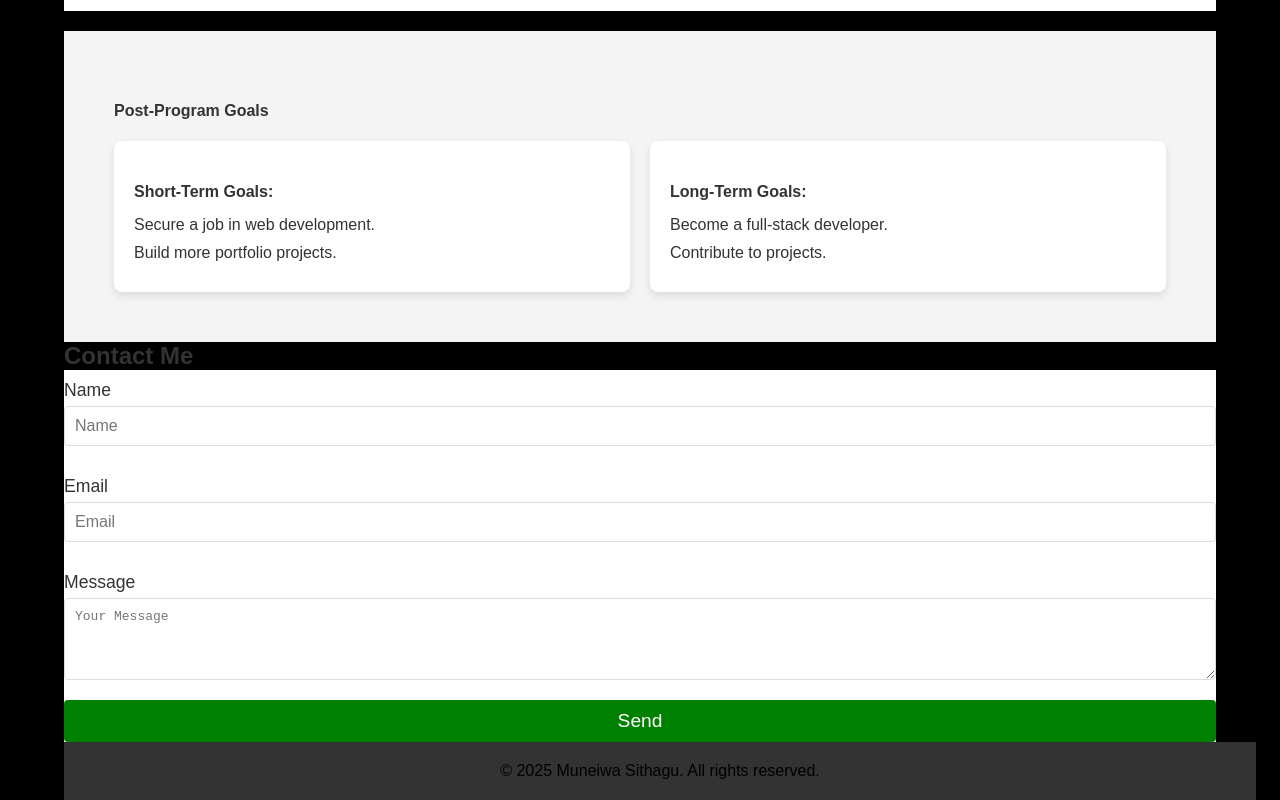
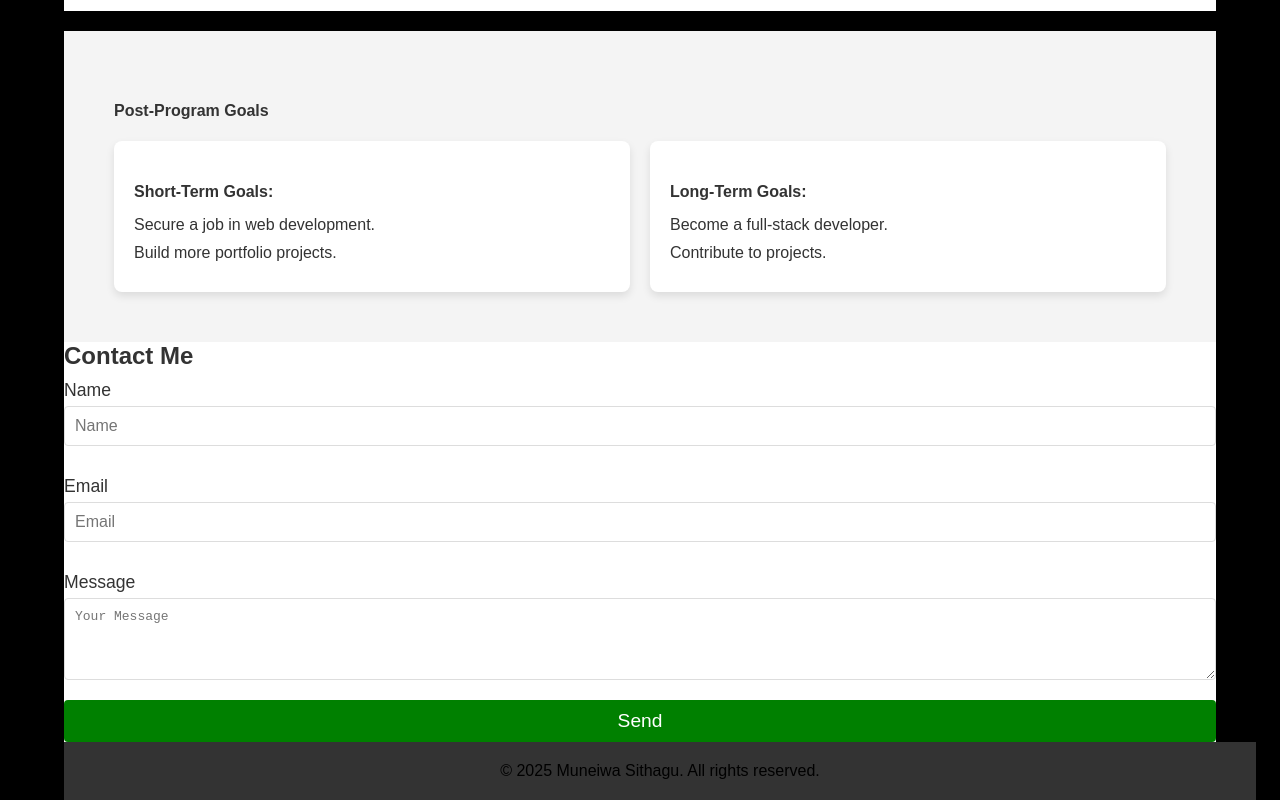
Before and after one commit to moneiwa/Portfolio-Muneiwa, a React (Vite) app: page / in a window 1280 px wide. Shown: the part 3091-3891 px from the top of the page. Built offline with nearby package versions, Linux system fonts and the light colour scheme.

Commit message:
Update App.jsx

```diff
--- a/src/App.jsx
+++ b/src/App.jsx
@@ -261,8 +261,9 @@ function App() {
 
 
       <section id="contact" className="contact-section">
-        <h2>Contact Me</h2>
+
         <div className="form-container">
+                  <h2>Contact Me</h2>
           <form action="https://formspree.io/f/mnnajaza" method="POST">
             <label htmlFor="name">Name</label>
             <input
```
